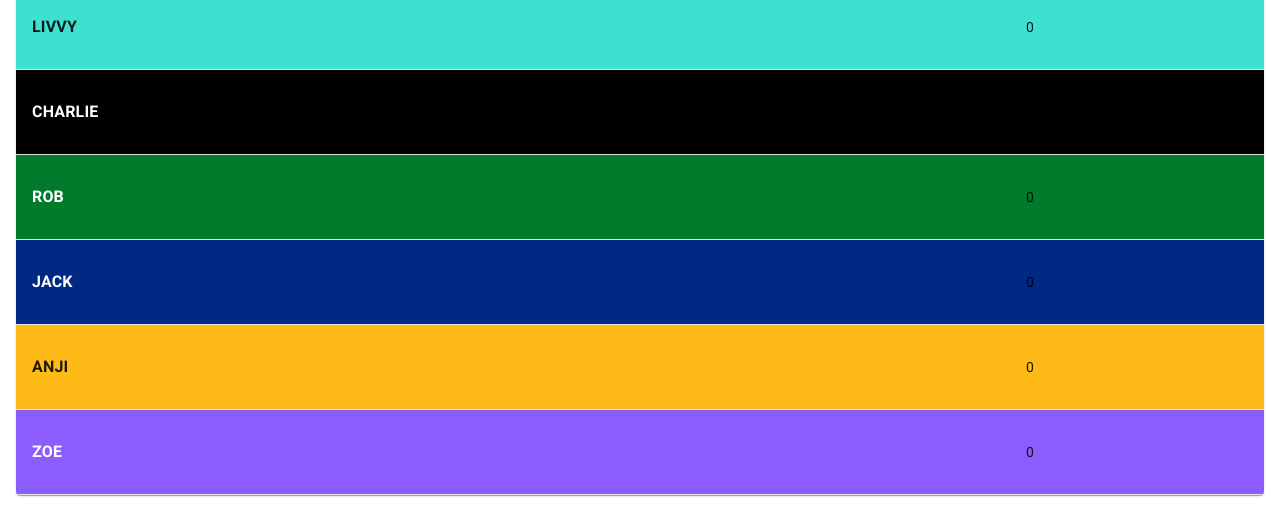
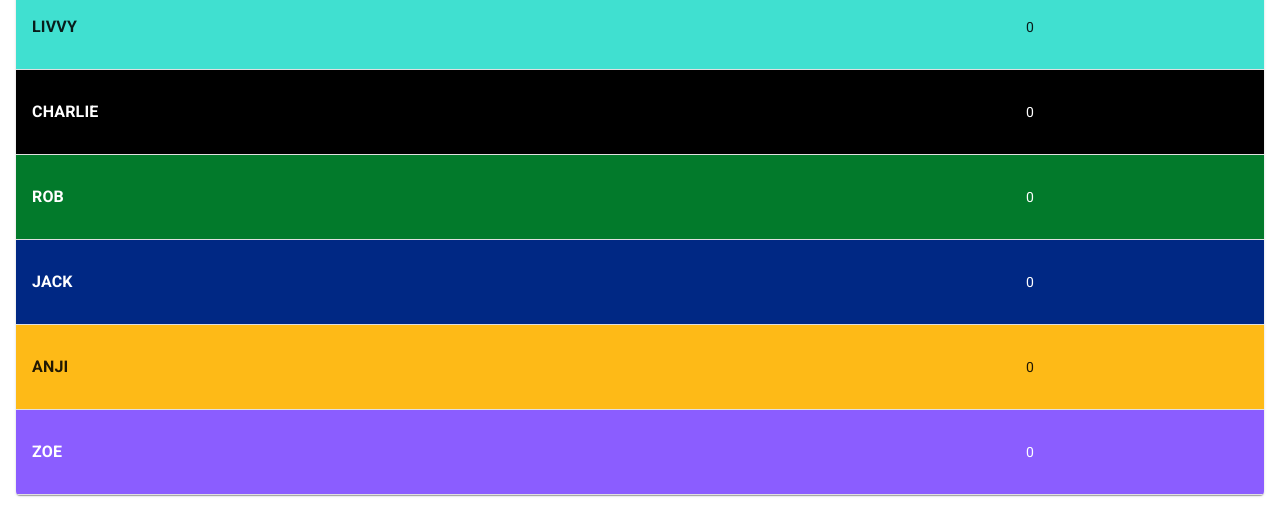
Before and after one commit to Munchyy/flip7-scorer, a React (Create React App) app: page / in a window 1280 px wide. Both pictures are taken after typing "Sample" into the empty fields and a click on the button "ADD PRESET PLAYERS". Shown: the part 324-832 px from the top of the page. Built offline with nearby package versions, Linux system fonts and the light colour scheme; some icons are missing; what js-confetti would draw is missing.

Commit message:
Update ScoreTable.js

```diff
--- a/src/ScoreTable.js
+++ b/src/ScoreTable.js
@@ -49,7 +49,9 @@ const ScoreTable = ({ players, roundNumber, onAddScore }) => {
                   </IconButton>
                 )}
               </TableCell>
-              <TableCell>{player.total}</TableCell>
+              <TableCell sx={{ color: "inherit" }}>
+                {player.total}
+              </TableCell>
               {[...player.scoreHistory].reverse().map((score) => (
                 <TableCell>{score || "BUST"}</TableCell>
               ))}
```
